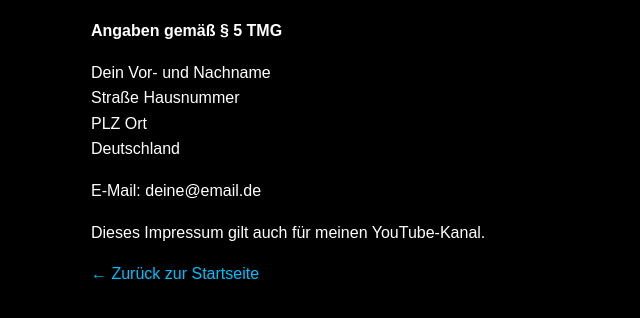
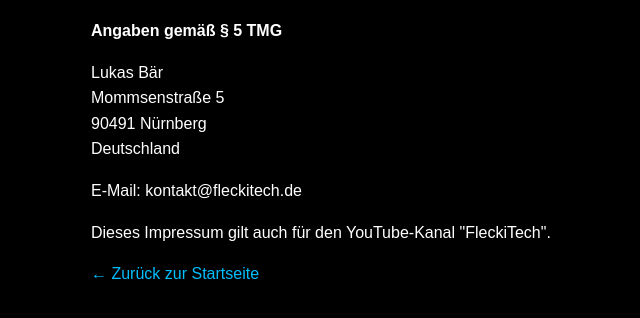
Before and after one commit to FleckiTech/fleckitech.github.io, a plain HTML site: page impressum.html in a window 1280 px wide. Shown: the part 136-454 px from the top of the page, without its empty margins (149-789 px from the left). Drawn offline with Linux system fonts and the light colour scheme.

Commit message:
Update impressum.html

```diff
--- a/impressum.html
+++ b/impressum.html
@@ -40,18 +40,18 @@
 <p><strong>Angaben gemäß § 5 TMG</strong></p>
 
 <p>
-Dein Vor- und Nachname<br>
-Straße Hausnummer<br>
-PLZ Ort<br>
+Lukas Bär<br>
+Mommsenstraße 5<br>
+90491 Nürnberg<br>
 Deutschland
 </p>
 
 <p>
-E-Mail: deine@email.de
+E-Mail: kontakt@fleckitech.de
 </p>
 
 <p>
-Dieses Impressum gilt auch für meinen YouTube-Kanal.
+Dieses Impressum gilt auch für den YouTube-Kanal "FleckiTech".
 </p>
 
 <p>
@@ -61,4 +61,5 @@ Dieses Impressum gilt auch für meinen YouTube-Kanal.
 </div>
 
 </body>
+
 </html>
```
